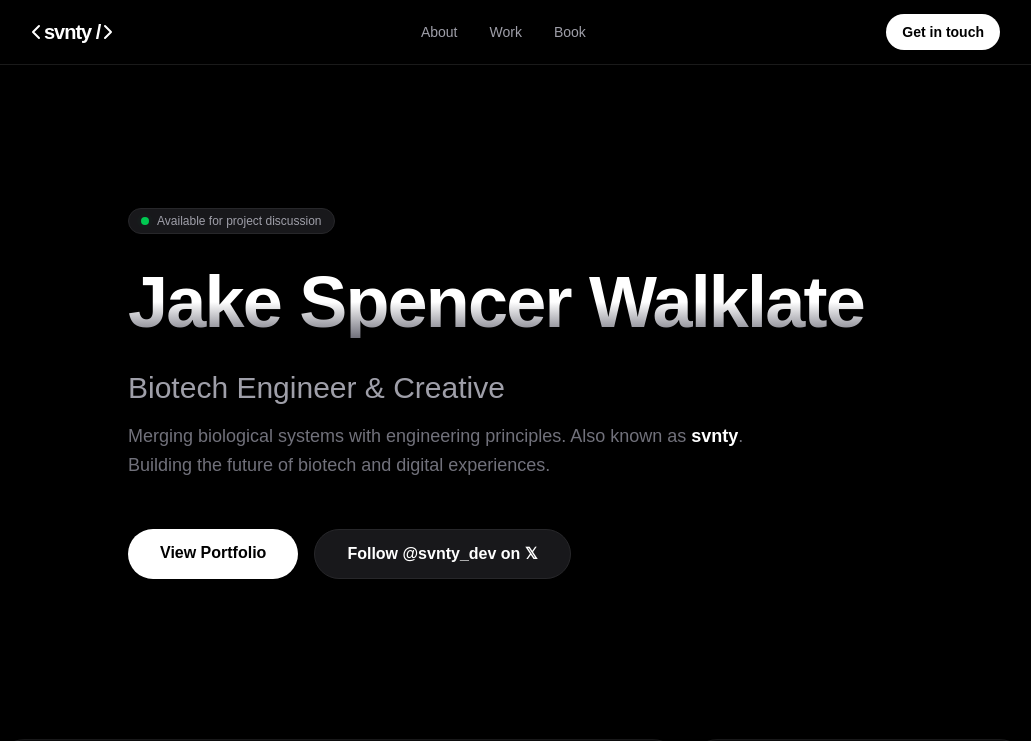
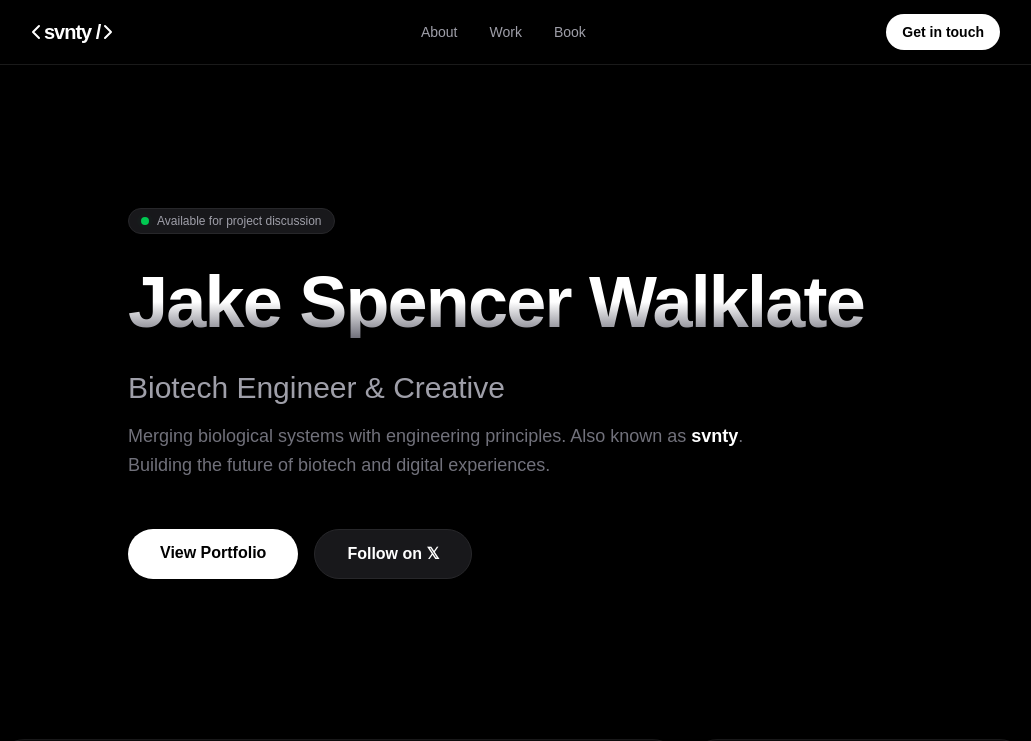
Before and after one commit to svnty/portfolio, a Next.js app: page / in a window 1280 px wide. Shown: the top 741 px of the page, without its empty margins (128-1159 px from the left). Built offline with nearby package versions, Linux system fonts and the light colour scheme.

Commit message:
Update page.tsx

```diff
--- a/app/page.tsx
+++ b/app/page.tsx
@@ -43,7 +43,7 @@ export default function Home() {
               rel="noopener noreferrer"
               className="px-8 py-3 bg-zinc-900 text-white font-semibold rounded-full border border-zinc-800 hover:bg-zinc-800 transition-all active:scale-95 text-center"
             >
-              Follow @svnty_dev on 𝕏
+              Follow on 𝕏
             </a>
           </div>
         </section>
```
